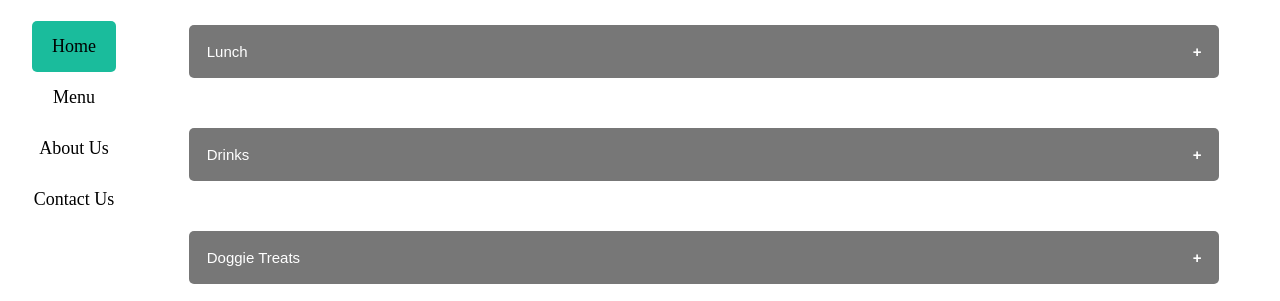
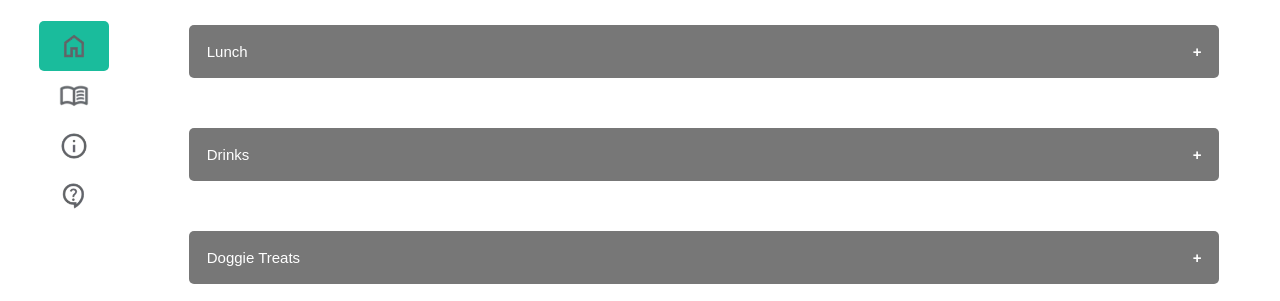
Before and after one commit to EamonnBrowne/EamonnBrowne.github.io, a plain HTML site: page Menu/Menu.html in a window 1280 px wide. Both pictures are taken after a click on the button 74 px from the left and 45 px from the top of the page. Shown: the part 173-474 px from the top of the page. Drawn offline with Linux system fonts and the light colour scheme; files that its build step writes are made by us from their sources.

Commit message:
Pointed menu to right style sheet

```diff
--- a/Menu/Menu.html
+++ b/Menu/Menu.html
@@ -2,8 +2,8 @@
 <html>
 <head>
 <meta name="viewport" content="width=device-width, initial-scale=1">
-<link rel="stylesheet" href="Styles/Style.css"> <!-- Link to the external CSS file -->
-<link rel="stylesheet" href="Styles/StyleMenu.css"> <!-- Link to the external CSS file -->
+<link rel="stylesheet" href="../Styles/Style.css"> <!-- Link to the external CSS file -->
+<link rel="stylesheet" href="../Styles/StyleMenu.css"> <!-- Link to the external CSS file -->
 
 </head>
 <body>
@@ -18,9 +18,9 @@
           <img src="../images/Logo.webp" alt="Logo" />
       </div>
 
-      <a href="#" class="active">Home</a> <!-- Eamonn -->
-      <a href="Menu/Menu.html">Menu</a>   <!-- Andrew-->
-      <a href="about/About.html">About Us</a> <!--Eamonn-->
+      <a href="../index.html" class="active">Home</a> <!-- Eamonn -->
+      <a href="#" class="active">Menu</a>   <!-- Andrew-->
+      <a href="../about/About.html">About Us</a> <!--Eamonn-->
       <a href="ContactUs/ContactUs.html">Contact Us</a><!--Michael-->
   </div>
   <div class="iconbar" id="iconbar" >
@@ -31,10 +31,10 @@
       <div class="logo">
           <img src="../images/Logo.webp" alt="Logo" />
       </div>
-      <a class="iconactive" href="#" ><button class="buttons" style="background-color:#1abc9c"><img src="../images/icons/home.webp" alt="Home"></button></a>
-      <a href="Menu/Menu.html"><button class="buttons"><img src="../images/icons/menu.webp" alt="Menu"></button></a>
-      <a href="about/About.html"><button class="buttons"><img src="../images/icons/info.webp" alt="About Us"></button></a>
-      <a href="ContactUs/ContactUs.html"><button class="buttons"><img src="../images/icons/contact.webp" alt="Contact Us"></button></a>
+      <a href="../index.html" ><button class="buttons" style="background-color:#1abc9c"><img src="../images/icons/home.webp" alt="Home"></button></a>
+      <a class="iconactive"><button class="buttons"><img src="../images/icons/menu.webp" alt="Menu"></button></a>
+      <a href="../about/About.html"><button class="buttons"><img src="../images/icons/info.webp" alt="About Us"></button></a>
+      <a href="../ContactUs/ContactUs.html"><button class="buttons"><img src="../images/icons/contact.webp" alt="Contact Us"></button></a>
 
   </div>
   <div class="main-content ">
@@ -196,7 +196,8 @@
   </div>
 </div>
 
-<script src="Scripts/MenuScript.js"></script><!--Links to the external javascript file-->
+<script src="../Scripts/MenuScript.js"></script><!--Links to the external javascript file-->
+<script src="../Scripts/sidepanel.js"></script><!-- Links to the external javascript file-->
 
 </body>
 </html>
```
